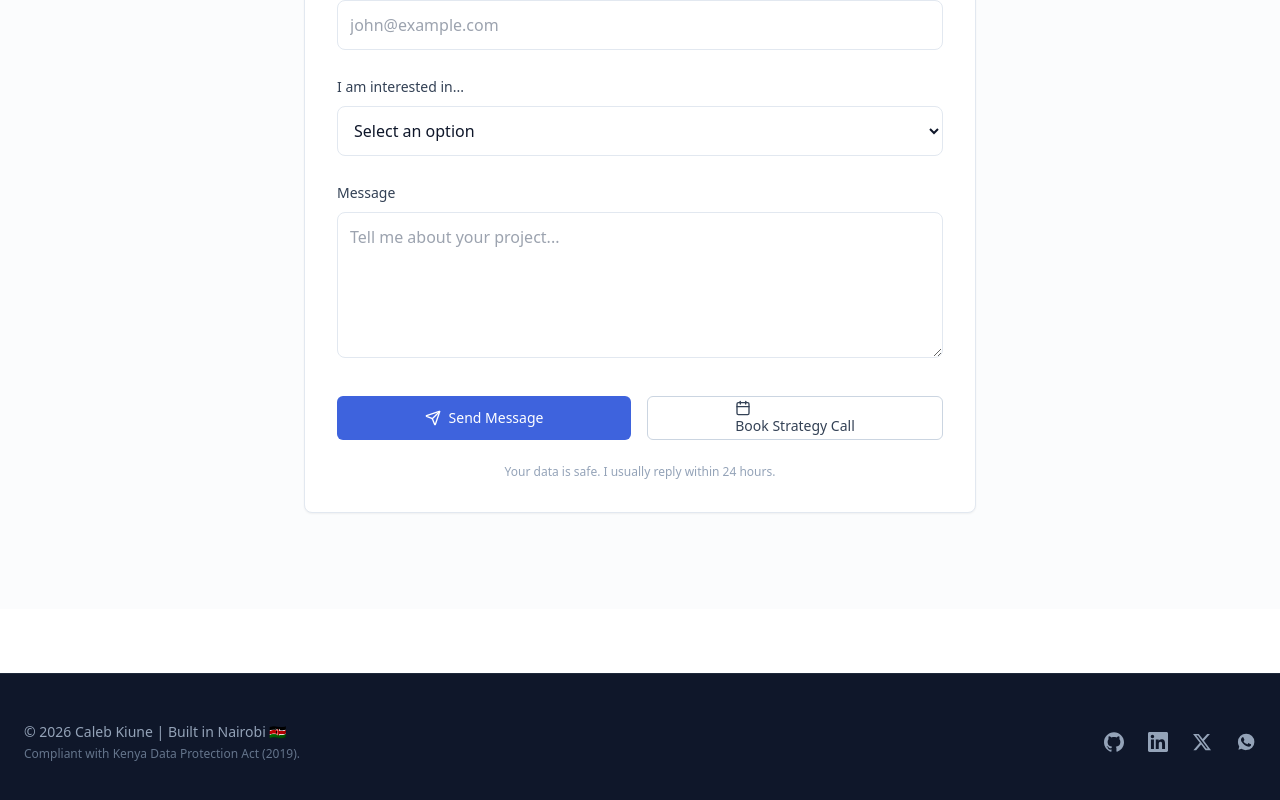
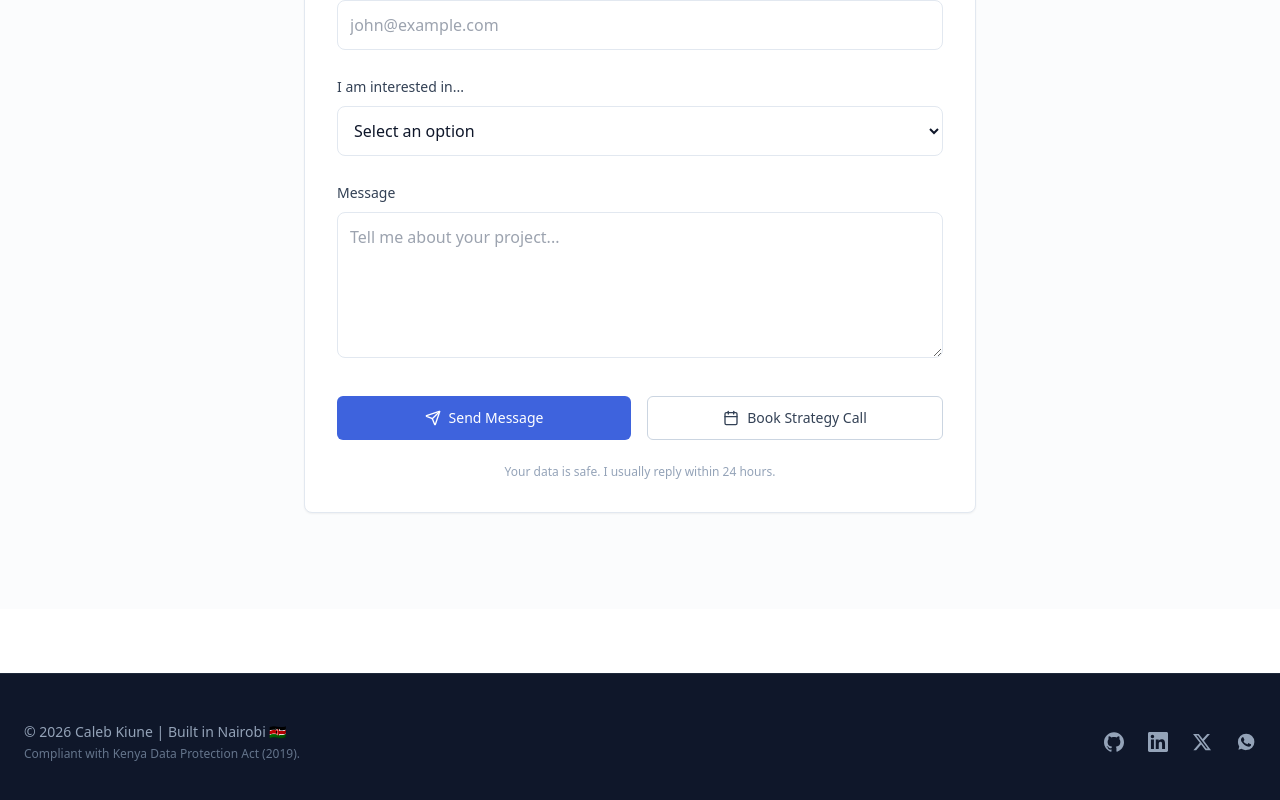
Before and after one commit to Caleb-Kiune/calebkiune, a Next.js app: page / in a window 1280 px wide. Shown: the part 3954-4754 px from the top of the page. Built offline with nearby package versions, Linux system fonts and the light colour scheme.

Commit message:
refactor: Update contact form to use `next/link` and `buttonVariants` for the strategy call button, and reduce message minimum length.

```diff
--- a/src/components/sections/contact.tsx
+++ b/src/components/sections/contact.tsx
@@ -4,7 +4,8 @@ import { useState } from "react";
 import { useForm } from "react-hook-form";
 import { zodResolver } from "@hookform/resolvers/zod";
 import * as z from "zod";
-import { Button } from "@/components/ui/button";
+import Link from "next/link";
+import { Button, buttonVariants } from "@/components/ui/button";
 import { SectionHeading } from "@/components/ui/section-heading";
 import { CheckCircle2, Loader2, Send } from "lucide-react";
 import { motion } from "framer-motion";
@@ -17,7 +18,7 @@ const formSchema = z.object({
     type: z.enum(["freelance", "fulltime", "other"] as const, {
         message: "Please select an inquiry type",
     }),
-    message: z.string().min(10, "Message must be at least 10 characters"),
+    message: z.string().min(5, "Message must be at least 5 characters"),
 });
 
 type FormValues = z.infer<typeof formSchema>;
@@ -195,8 +196,11 @@ export function Contact() {
                                     )}
                                 </Button>
 
-                                <Button asChild variant="secondary" size="lg" className="flex-1 order-1 md:order-2 bg-white text-slate-700 border border-slate-300 hover:bg-slate-50">
-                                    <a href="https://cal.com/caleb-kiune-7dcvda/technical-strategy-call" target="_blank" rel="noopener noreferrer">
+                                <Link
+                                    href="https://cal.com/caleb-kiune-7dcvda/technical-strategy-call"
+                                    target="_blank"
+                                    className={cn(buttonVariants({ variant: "secondary", size: "lg" }), "flex-1 order-1 md:order-2 bg-white text-slate-700 border border-slate-300 hover:bg-slate-50")}
+                                >
                                     <svg xmlns="http://www.w3.org/2000/svg" width="24" height="24" viewBox="0 0 24 24" fill="none" stroke="currentColor" strokeWidth="2" strokeLinecap="round" strokeLinejoin="round" className="w-4 h-4 mr-2">
                                         <rect width="18" height="18" x="3" y="4" rx="2" ry="2" />
                                         <line x1="16" x2="16" y1="2" y2="6" />
@@ -204,8 +208,7 @@ export function Contact() {
                                         <line x1="3" x2="21" y1="10" y2="10" />
                                     </svg>
                                     Book Strategy Call
-                                    </a>
-                                </Button>
+                                </Link>
                             </div>
 
                             {/* Privacy Footer */}
```
Lines whose indentation alone changed are shown as unchanged.
